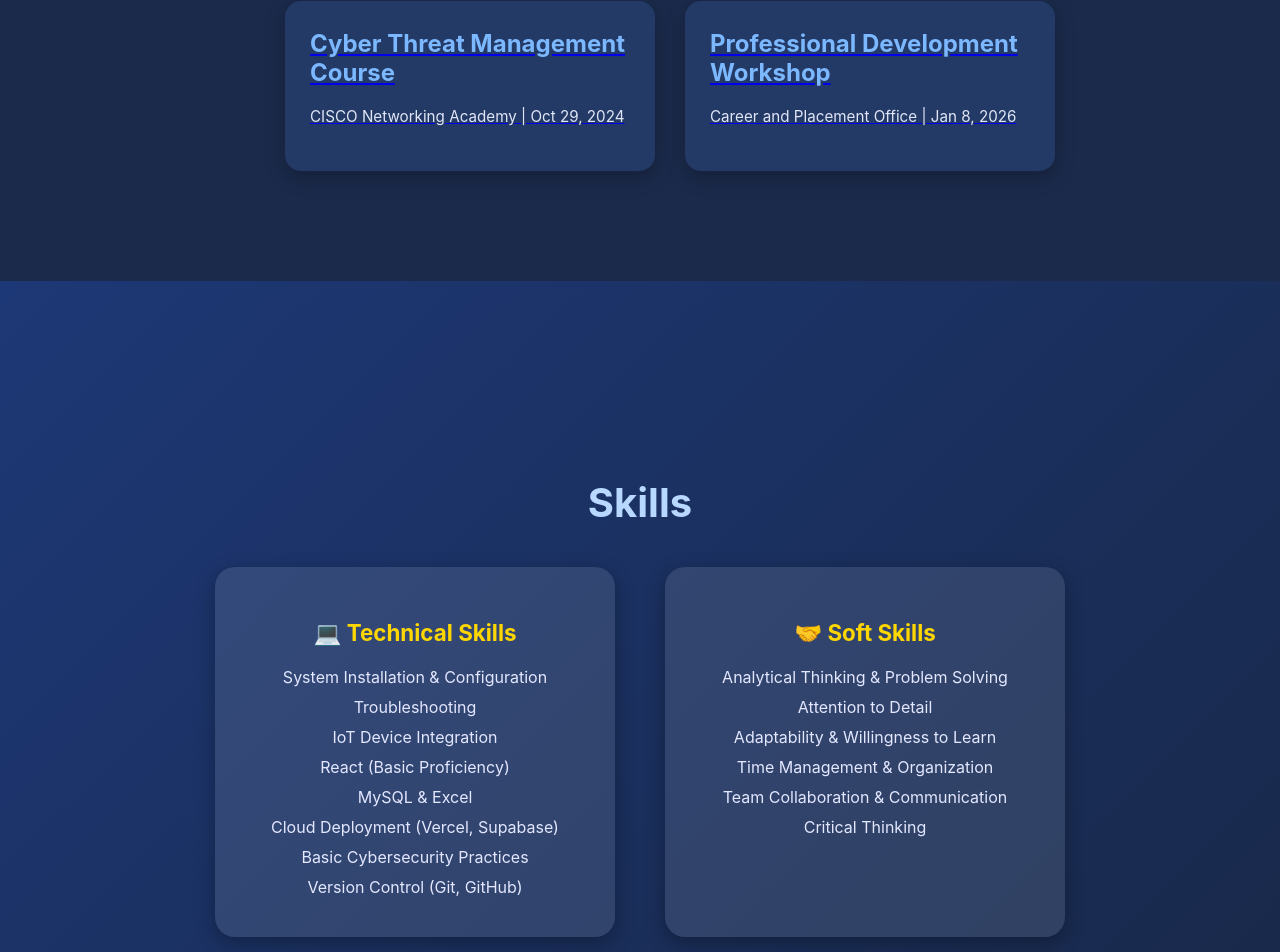
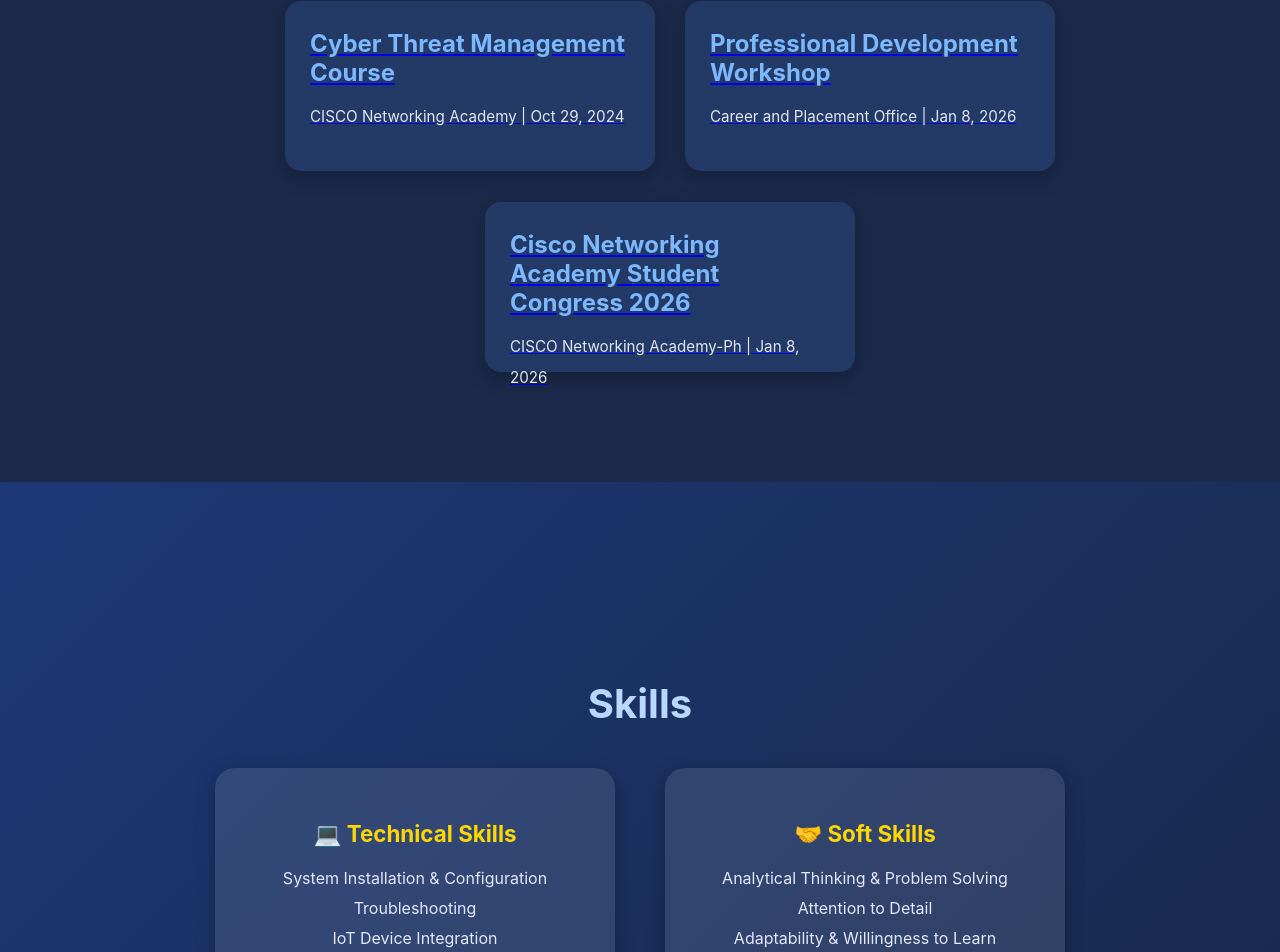
Before and after one commit to sung-jung/justine-portfolio, a React (Create React App) app: page / in a window 1280 px wide. Shown: the part 1731-2683 px from the top of the page. Built offline with nearby package versions, Linux system fonts and the light colour scheme.

Commit message:
Added another certification

```diff
--- a/src/components/Projects.jsx
+++ b/src/components/Projects.jsx
@@ -41,6 +41,12 @@ const Projects = () => {
             date: "Jan 8, 2026",
             issuer: "Career and Placement Office",
             link: "https://drive.google.com/file/d/1HHHIHpE3sb1h9FXI88JY71pDBcLqarBZ/view?usp=sharing"
+        },
+        {
+            title: "Cisco Networking Academy Student Congress 2026",
+            date: "Jan 8, 2026",
+            issuer: "CISCO Networking Academy-Ph",
+            link: "https://drive.google.com/file/d/1Bz9buqcAgqlJ0XQuAZ3gADCV0Vy4EZNk/view?usp=drive_link"
         }
     ]
 
```
Also changed, not shown: GIT COMMANDS.txt (added).
